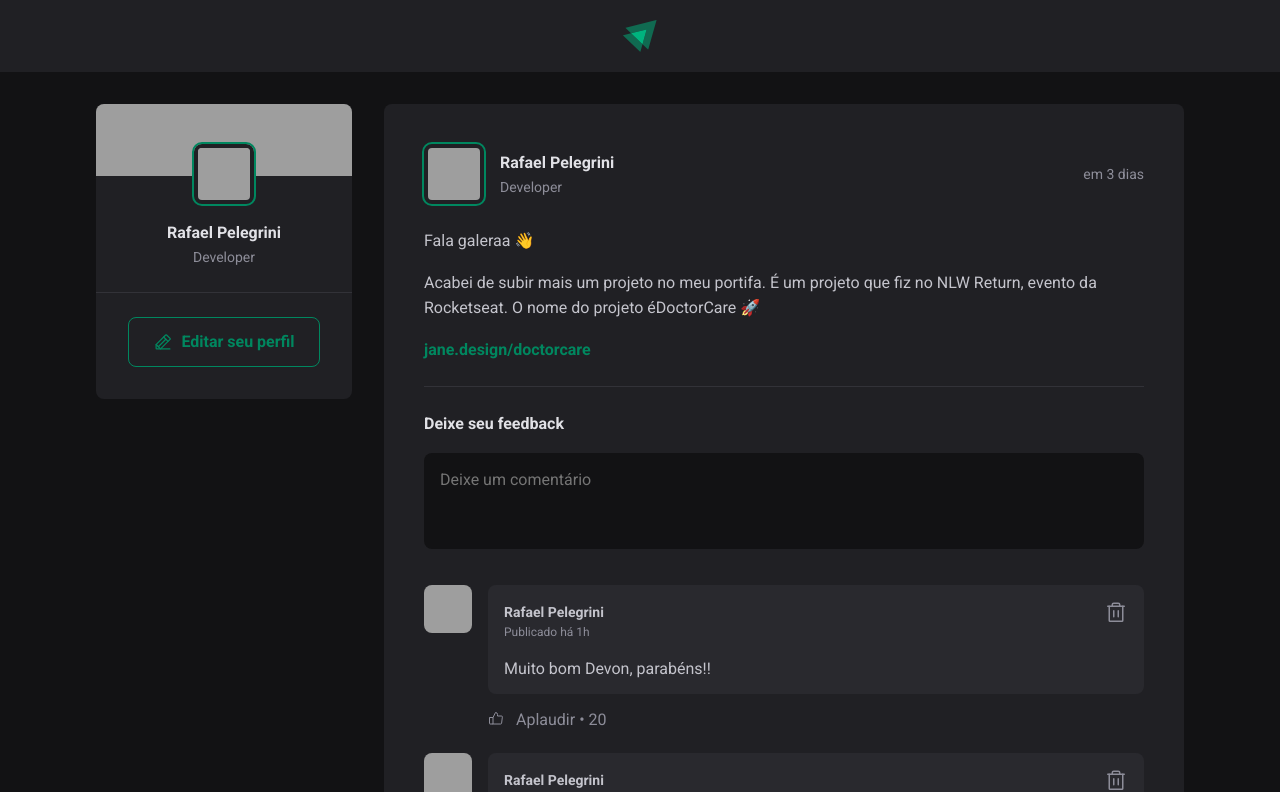
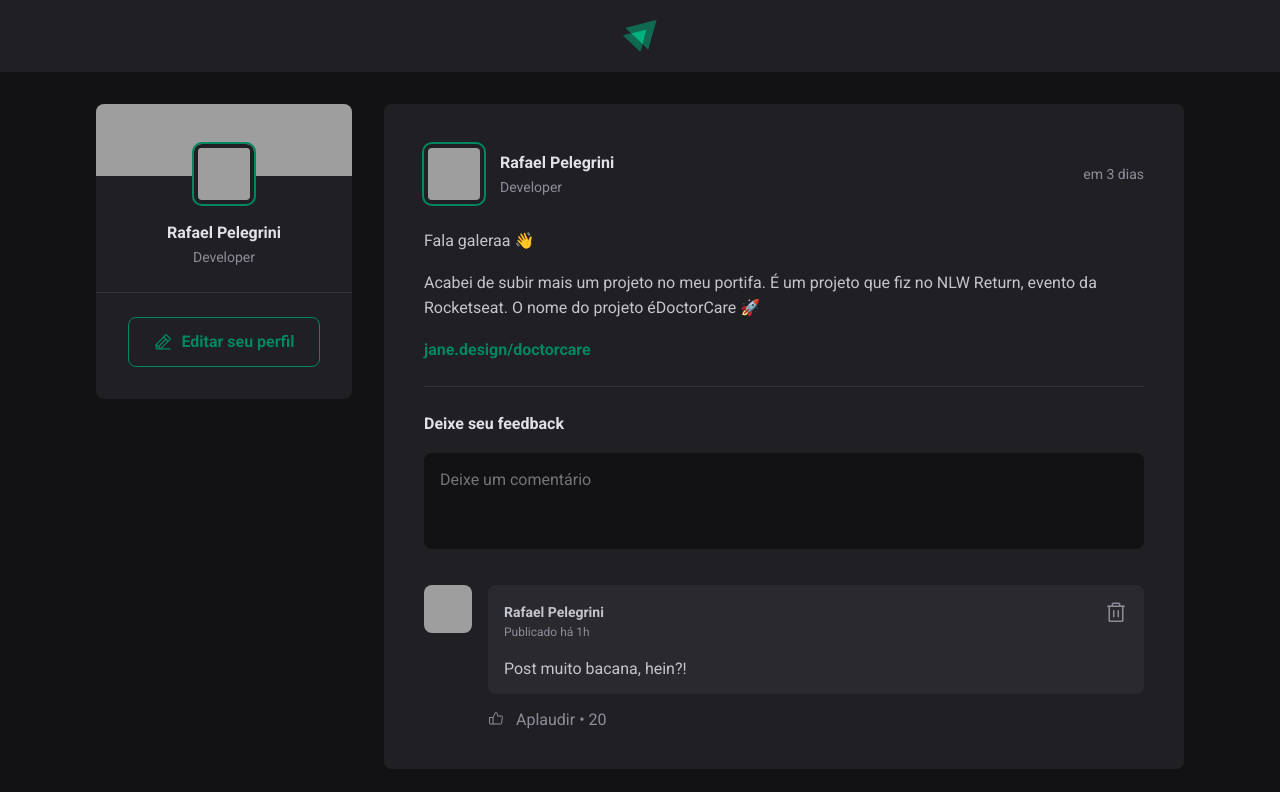
Before and after one commit to arrobarafael/ignite-fundam, a React (Vite) app: page / in a window 1280 px wide. Shown: the top 792 px of the page. Built offline with nearby package versions, Linux system fonts and the light colour scheme; grey boxes are pictures that could not be loaded.

Commit message:
Adição e exibição dinâmica de comentários com limpeza de campo

```diff
--- a/src/components/Comment.jsx
+++ b/src/components/Comment.jsx
@@ -2,7 +2,7 @@ import { ThumbsUp, Trash } from 'phosphor-react';
 import { Avatar } from './Avatar';
 import styles from './Comment.module.css';
 
-export function Comment() {
+export function Comment({ content }) {
   return (
     <div className={styles.comment}>
       <Avatar hasBorder={false} src="https://github.com/arrobarafael.png" />
@@ -22,7 +22,7 @@ export function Comment() {
             </button>
           </header>
 
-          <p>Muito bom Devon, parabéns!!</p>
+          <p>{content}</p>
         </div>
 
         <footer>
--- a/src/components/Post.jsx
+++ b/src/components/Post.jsx
@@ -7,7 +7,8 @@ import { Comment } from './Comment';
 import styles from './Post.module.css';
 
 export function Post({ author, publishedAt, content }) {
-  const [comments, setComments] = useState([1, 2]);
+  const [comments, setComments] = useState(['Post muito bacana, hein?!']);
+  const [newCommentText, setNewCommentText] = useState('');
 
   const publishedDateFormatted = format(
     publishedAt,
@@ -25,8 +26,14 @@ export function Post({ author, publishedAt, content }) {
   function handleCreateNewComment() {
     event.preventDefault();
 
-    console.log('handou');
-    setComments([...comments, comments.length + 1]);
+    // const newCommentText = event.target.comment.value;
+
+    setComments([...comments, newCommentText]);
+    setNewCommentText('');
+  }
+
+  function handleNewCommentChange() {
+    setNewCommentText(event.target.value);
   }
 
   return (
@@ -65,7 +72,12 @@ export function Post({ author, publishedAt, content }) {
       <form onSubmit={handleCreateNewComment} className={styles.commentForm}>
         <strong>Deixe seu feedback</strong>
 
-        <textarea placeholder="Deixe um comentário" />
+        <textarea
+          name="comment"
+          value={newCommentText}
+          onChange={handleNewCommentChange}
+          placeholder="Deixe um comentário"
+        />
 
         <footer>
           <button type="submit">Publicar</button>
@@ -74,7 +86,7 @@ export function Post({ author, publishedAt, content }) {
 
       <div className={styles.commentList}>
         {comments.map((comment) => {
-          return <Comment />;
+          return <Comment content={comment} />;
         })}
       </div>
     </article>
```
